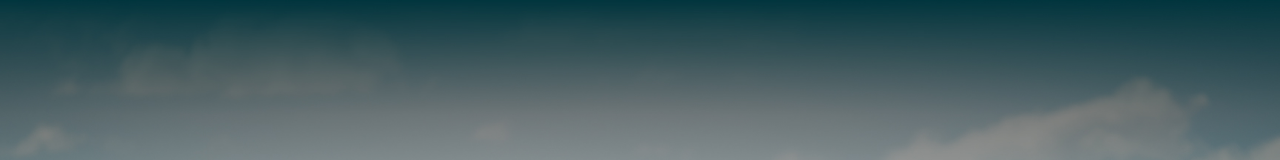
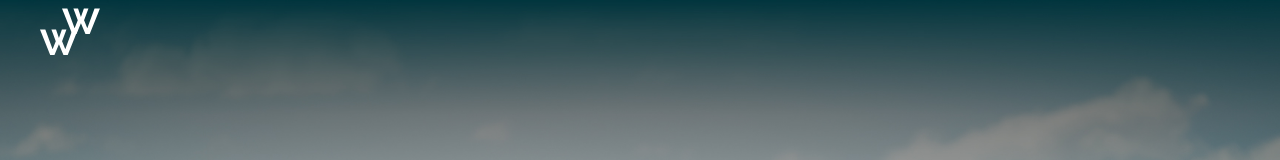
Before and after one commit to PavelPrais/wawe, a plain HTML site: page index.html in a window 1280 px wide. Shown: the top 160 px of the page. Drawn offline with nearby package versions, Linux system fonts and the light colour scheme.

Commit message:
adds a logo to the header

```diff
--- a/index.html
+++ b/index.html
@@ -15,7 +15,9 @@
     <div class="header__top">
       <div class="container">
         <div class="header__top-inner">
-
+          <a class="logo" href="#">
+            <img src="images/logo.svg" alt="logo project">
+          </a>
         </div>
       </div>
     </div>
```
